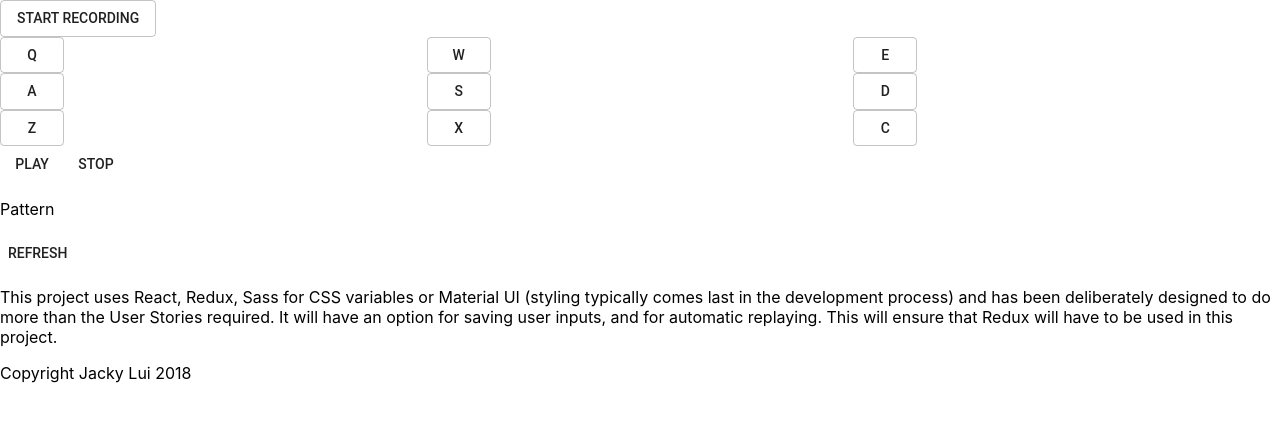
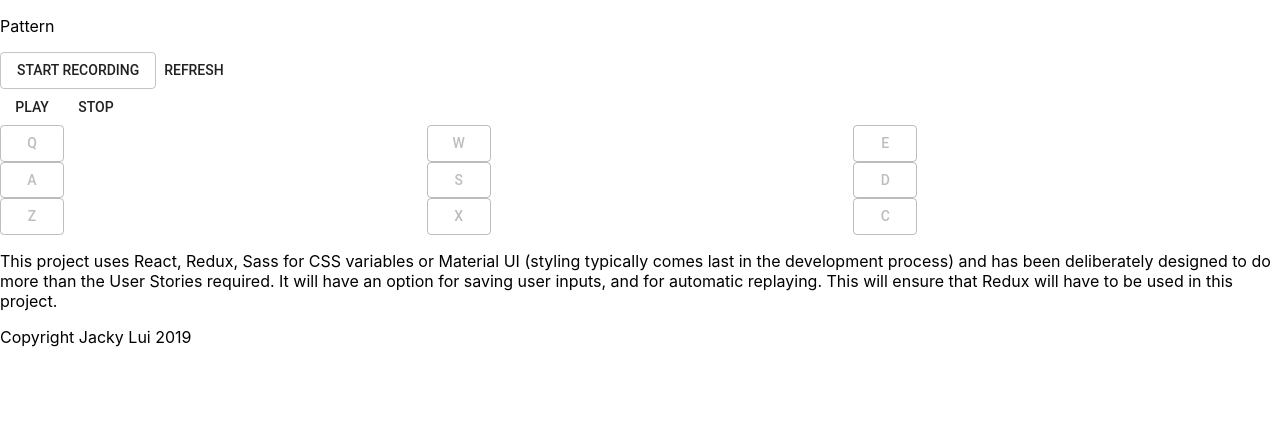
Before and after one commit to Recelis/drummachine, a React (Create React App) app: page / in a window 1280 px wide. Shown: the top 422 px of the page. Built offline with nearby package versions, Linux system fonts and the light colour scheme.

Commit message:
cleaning up code, and rearranging order

```diff
--- a/src/App.js
+++ b/src/App.js
@@ -23,24 +23,22 @@ class App extends Component {
   render() {
     return (
       <div id="drum-machine">
-        <header id = "sequence">
           <div id = "pattern">
           </div>
-
-          <Record/>
-        </header>
-
+          <p id = "display">Pattern</p>
+        <Display/>
+        <Record/>
+        <Refresh/>
+        <Play />
         <div id = "drumpads">
           <Keys />
         </div>
-        <Play />
-        <p id = "display">Pattern</p>
-        <Display/>
-        <Refresh/>
+
+
         <footer>
           <p>This project uses React, Redux, Sass for CSS variables or Material UI (styling typically comes last in the development process) and has been deliberately designed to do more than the User Stories required. It will have an option
           for saving user inputs, and for automatic replaying. This will ensure that Redux will have to be used in this project.</p>
-          <p>Copyright Jacky Lui 2018</p>
+          <p>Copyright Jacky Lui 2019</p>
         </footer>
       </div>
     );
--- a/src/presentational/drumPad.js
+++ b/src/presentational/drumPad.js
@@ -10,12 +10,9 @@ const DrumPad = (props)=> {
         <Grid item xs={4} className="drum-pad">
             {(props.onStatus)?
             <Button variant="outlined" className={props.buttonStatus} onClick = {props.onClick}>
-                <audio>
-                    <source src={props.clip}></source>
-                </audio>
                 {props.letter}
             </Button>:
-            <Button variant="outlined" className={props.buttonStatus}>
+            <Button variant="outlined" className={props.buttonStatus} disabled>
                 {props.letter}
             </Button>
             }
--- a/src/presentational/keypad.js
+++ b/src/presentational/keypad.js
@@ -2,8 +2,7 @@ import React, { Component } from "react";
 import DrumPad from "./drumPad";
 
 import Grid from '@material-ui/core/Grid';
-import { audioclip } from '../audioclip';
-import { amazonURL } from '../audioclip';
+import { audioObj } from '../audioclip';
 
 /* 'https://s3.amazonaws.com/freecodecamp/drums/Heater-1.mp3'
 'https://s3.amazonaws.com/freecodecamp/drums/Heater-2.mp3'
@@ -30,12 +29,6 @@ export default class KeyPad extends Component {
             X: "unclicked",
             C: "unclicked"
         }
-        // Audio Setup
-        const objectKeys = Object.keys(audioclip);
-        this.audioObj = {};
-        objectKeys.map(key => {
-            this.audioObj[key] = new Audio(amazonURL + audioclip[key] + ".mp3")
-        });
         // BINDINGS
         this.handleKeyPress = this.handleKeyPress.bind(this);
     }
@@ -46,10 +39,12 @@ export default class KeyPad extends Component {
         document.removeEventListener("keydown", this.handleKeyPress, false);
     }
     buttonPress(key) {
-        this.audioObj[key].currentTime = 0; // resets sound so that you play from beginning
-        this.audioObj[key].play();
+        audioObj()[key].currentTime = 0; // resets sound so that you play from beginning
+        audioObj()[key].play();
         this.props.addSoundToState(key.toLocaleUpperCase());
         // change colours on buttons
+
+        // call an action
         let newKeyState = {};
         newKeyState[key] = "clicked";
         this.setState(newKeyState, () =>
@@ -65,10 +60,10 @@ export default class KeyPad extends Component {
         // check that record button has been pressed
         if (!this.props.allowRecord) return;
         let keyPressed = event.key.toLocaleUpperCase();
-        if (keyPressed === 'Q' || keyPressed === 'W' || keyPressed === 'E'
-            || keyPressed === 'A' || keyPressed === 'S' || keyPressed === 'D'
-            || keyPressed === 'Z' || keyPressed === 'X' || keyPressed === 'C'
-        ) this.buttonPress(keyPressed);
+        let importantKeys = ['Q', 'W', 'E', 'A', 'S', 'D', 'Z', 'X', 'C'];
+        importantKeys.map(key => {
+            if (key == keyPressed) this.buttonPress(keyPressed);
+        })
         return;
     }
 
@@ -79,24 +74,18 @@ export default class KeyPad extends Component {
                     <Grid container spacing={0} justify="right">
                         <DrumPad
                             letter="Q"
-                            clip={amazonURL + audioclip.Q + ".mp3"}
-                            clipName={audioclip.Q}
                             onClick={() => this.buttonPress('Q')}
                             buttonStatus={this.state.Q}
                             onStatus={this.props.allowRecord}
                         />
                         <DrumPad
                             letter="W"
-                            clip={amazonURL + audioclip.W + ".mp3"}
-                            clipName={audioclip.W}
                             onClick={() => this.buttonPress('W')}
                             buttonStatus={this.state.W}
                             onStatus={this.props.allowRecord}
                         />
                         <DrumPad
                             letter="E"
-                            clip={amazonURL + audioclip.E + ".mp3"}
-                            clipName={audioclip.E}
                             onClick={() => this.buttonPress('E')}
                             buttonStatus={this.state.E}
                             onStatus={this.props.allowRecord}
@@ -105,24 +94,18 @@ export default class KeyPad extends Component {
                     <Grid container spacing={0} justify="center">
                         <DrumPad
                             letter="A"
-                            clip={amazonURL + audioclip.A + ".mp3"}
-                            clipName={audioclip.A}
                             onClick={() => this.buttonPress('A')}
                             buttonStatus={this.state.A}
                             onStatus={this.props.allowRecord}
                         />
                         <DrumPad
                             letter="S"
-                            clip={amazonURL + audioclip.S + ".mp3"}
-                            clipName={audioclip.S}
                             onClick={() => this.buttonPress('S')}
                             buttonStatus={this.state.S}
                             onStatus={this.props.allowRecord}
                         />
                         <DrumPad
                             letter="D"
-                            clip={amazonURL + audioclip.D + ".mp3"}
-                            clipName={audioclip.D}
                             onClick={() => this.buttonPress('D')}
                             buttonStatus={this.state.D}
                             onStatus={this.props.allowRecord}
@@ -131,24 +114,18 @@ export default class KeyPad extends Component {
                     <Grid container spacing={0} justify="center">
                         <DrumPad
                             letter="Z"
-                            clip={amazonURL + audioclip.Z + ".mp3"}
-                            clipName={audioclip.Z}
                             onClick={() => this.buttonPress('Z')}
                             buttonStatus={this.state.Z}
                             onStatus={this.props.allowRecord}
                         />
                         <DrumPad
                             letter="X"
-                            clip={amazonURL + audioclip.X + ".mp3"}
-                            clipName={audioclip.X}
                             onClick={() => this.buttonPress('X')}
                             buttonStatus={this.state.X}
                             onStatus={this.props.allowRecord}
                         />
                         <DrumPad
                             letter="C"
-                            clip={amazonURL + audioclip.C + ".mp3"}
-                            clipName={audioclip.C}
                             onClick={() => this.buttonPress('C')}
                             buttonStatus={this.state.C}
                             onStatus={this.props.allowRecord}
--- a/src/presentational/playbutton.js
+++ b/src/presentational/playbutton.js
@@ -32,7 +32,6 @@ export default class PlayButton extends Component {
         }, 500);
     }
     stopSequence(){
-        console.log('stopping playback');
         clearInterval(playback);
     }
     render(){
```
